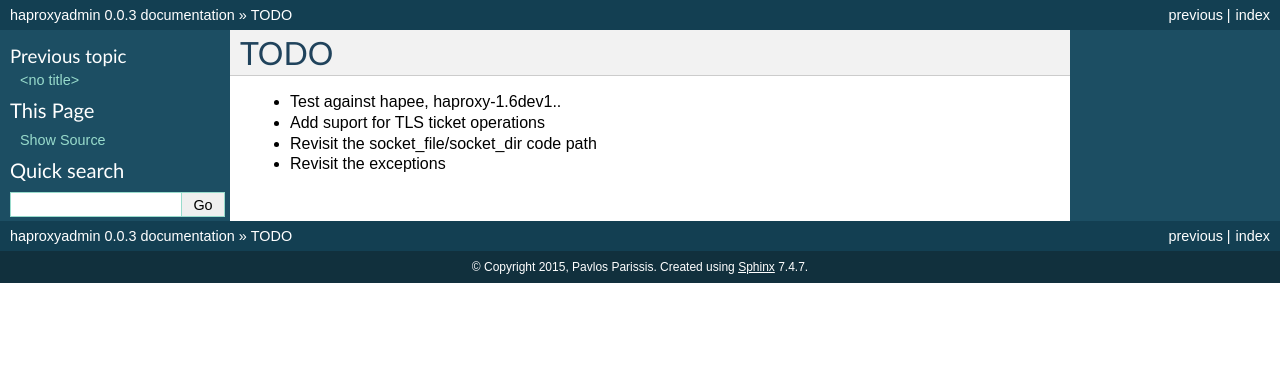
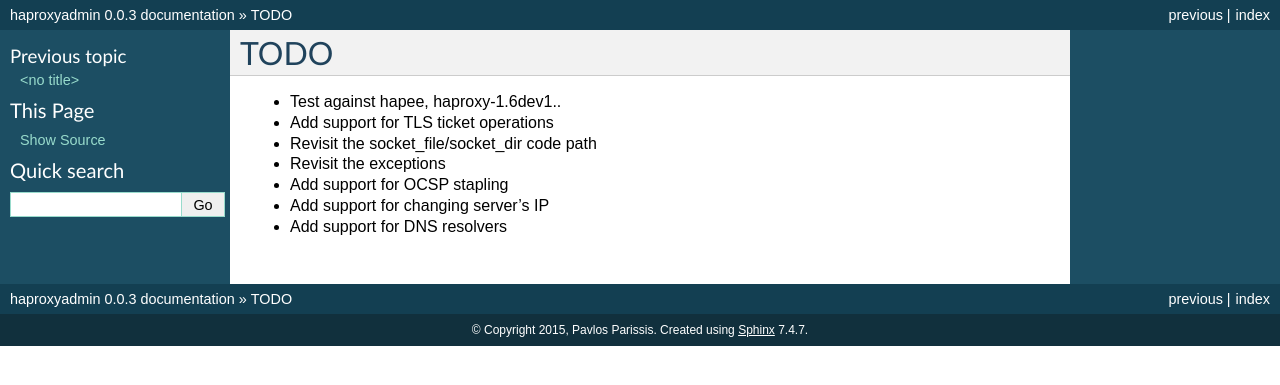
Before and after one commit to unixsurfer/haproxyadmin, a Sphinx documentation site: the page built from docs/source/TODO.rst, in a window 1280 px wide. Shown: the top 385 px of the page. Built offline with Sphinx 7.4.7, drawn with Linux system fonts in a browser that asks for light colours.

Commit message:
update TODO

```diff
--- a/docs/source/TODO.rst
+++ b/docs/source/TODO.rst
@@ -3,8 +3,14 @@ TODO
 
 - Test against hapee, haproxy-1.6dev1..
 
-- Add suport for TLS ticket operations
+- Add support for TLS ticket operations
 
 - Revisit the socket_file/socket_dir code path
 
 - Revisit the exceptions
+
+- Add support for OCSP stapling
+
+- Add support for changing server's IP
+
+- Add support for DNS resolvers
```
